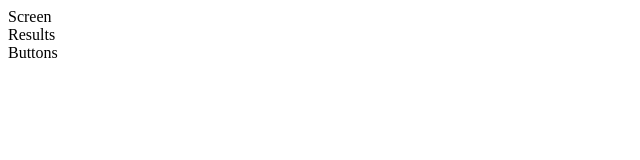
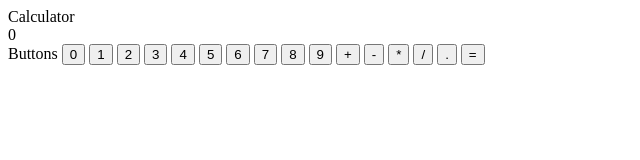
Before and after one commit to nattetamakloe/Calculator, a plain HTML site: page index.html in a window 1280 px wide. Shown: the whole page, without its empty margins (0-640 px from the left). Drawn offline with Linux system fonts and the light colour scheme.

Commit message:
Add buttons and scr script file

```diff
--- a/index.html
+++ b/index.html
@@ -1,15 +1,38 @@
+<!-- 3. Basic HTML calculator with buttons for each digit and operator -->
 <!DOCTYPE html>
 <html lang="en">
+
 <head>
     <meta charset="UTF-8">
     <meta name="viewport" content="width=device-width, initial-scale=1.0">
     <title>Calculator</title>
 </head>
+
 <body>
     <div id="screen">
-        Screen
-        <div id="results">Results</div>
-        <div id="buttons">Buttons</div>
+        Calculator
+        <div id="results">0</div>
+        <div id="buttons">
+            Buttons
+            <button>0</button>
+            <button>1</button>
+            <button>2</button>
+            <button>3</button>
+            <button>4</button>
+            <button>5</button>
+            <button>6</button>
+            <button>7</button>
+            <button>8</button>
+            <button>9</button>
+            <button>+</button>
+            <button>-</button>
+            <button>*</button>
+            <button>/</button>
+            <button>.</button>
+            <button>=</button>
+        </div>
     </div>
+    <script src="script.js"></script>
 </body>
+
 </html>
```
